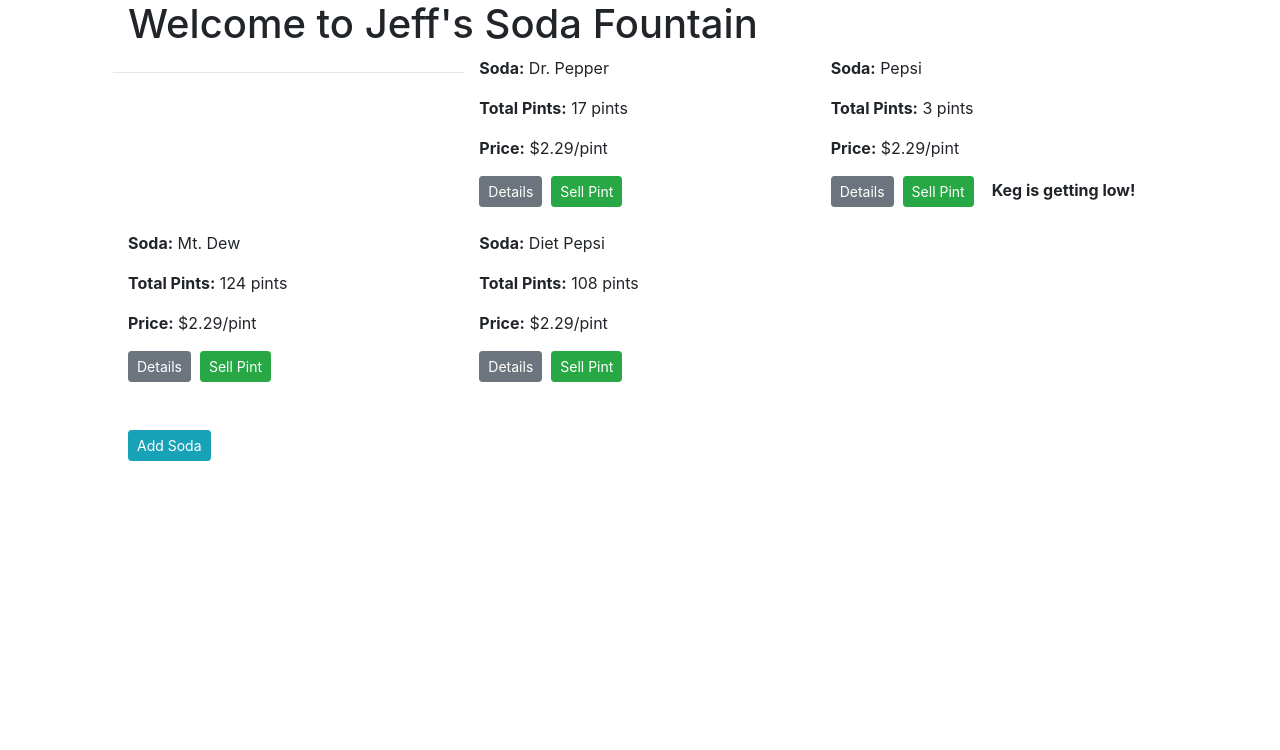
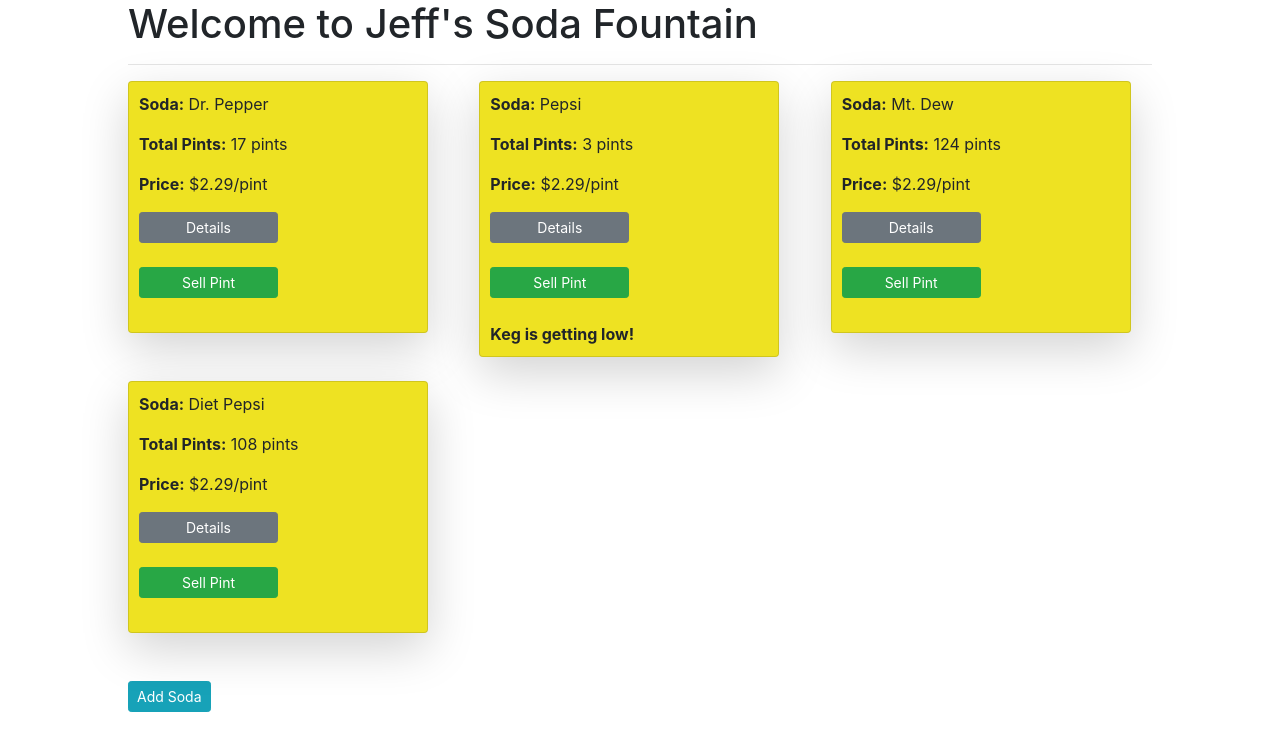
Before and after one commit to jeffdinsmore/Soda-Fountain-Redux, a React (Create React App) app: page / in a window 1280 px wide. Shown: the top 750 px of the page. Built offline with nearby package versions, Linux system fonts and the light colour scheme.

Commit message:
added cards to display sodas better

```diff
--- a/src/components/Header.js
+++ b/src/components/Header.js
@@ -4,6 +4,7 @@
   return (
     <React.Fragment>
     <h1>Welcome to Jeff's Soda Fountain</h1>
+    <hr />
     </React.Fragment>
   );
 }
--- a/src/components/Soda.js
+++ b/src/components/Soda.js
@@ -12,7 +12,7 @@
     kegLowWarning = "Keg is empty!"
   }
   if (parseInt(props.pints) !== 0) {
-    sellButton = <button className="btn btn-success btn-sm" onClick={() => props.whenSodaSellClicked({
+    sellButton = <button className="btn btn-success btn-sm w-50" onClick={() => props.whenSodaSellClicked({
       name: props.name,
       brand: props.brand,
       sugarContent: props.sugarContent,
@@ -21,8 +21,8 @@
       id: props.id
     })}>Sell Pint</button>;
   } else {
-    sellButton = <button disabled className="btn btn-secondary btn-sm" onClick={() => props.whenSodaSellClicked()}>Sell Pint</button>
-    refillKeg = <button className="btn btn-primary btn-sm" onClick={() => props.whenSodaRefillClicked({name: props.name,
+    sellButton = <button disabled className="btn btn-secondary btn-sm w-50" onClick={() => props.whenSodaSellClicked()}>Sell Pint</button>
+    refillKeg = <button className="btn btn-primary btn-sm w-50" onClick={() => props.whenSodaRefillClicked({name: props.name,
       brand: props.brand,
       sugarContent: props.sugarContent,
       pints: "124",
@@ -32,15 +32,13 @@
   return (
 
     <React.Fragment>
-      <div className="col mb-4">
       <p><strong>Soda:</strong> {props.name}</p>
       <p><strong>Total Pints:</strong> {props.pints} pints</p>
       <p><strong>Price:</strong> ${props.price}/pint</p>
-      <button className="btn btn-secondary btn-sm" onClick={() => props.whenSodaClicked(props.id)}>Details</button>&nbsp;&nbsp;
+      <button className="btn btn-secondary btn-sm w-50" onClick={() => props.whenSodaClicked(props.id)}>Details</button>&nbsp;&nbsp;
       {sellButton}&nbsp;&nbsp;
       {refillKeg}&nbsp;&nbsp;
       <strong>{kegLowWarning}</strong>
-      </div>
 
     </React.Fragment>
   )
--- a/src/components/SodaControl.js
+++ b/src/components/SodaControl.js
@@ -100,9 +100,7 @@
     }
     return (
       <React.Fragment>
-        <div className="row row-cols-1 row-cols-sm-1 row-cols-md-2 row-cols-lg-3 row-cols-xl-3">
         {currentlyVisibleState}
-        </div>
         <br></br>
         <button className="btn btn-info btn-sm" onClick={this.handleClick}>{buttonText}</button>
       </React.Fragment>
--- a/src/components/SodaList.js
+++ b/src/components/SodaList.js
@@ -6,8 +6,10 @@
   console.log("props2", props);
   return (
     <React.Fragment>
-      <hr/>
+      <div className="row row-cols-1 row-cols-sm-1 row-cols-md-2 row-cols-lg-3 row-cols-xl-3">
       {Object.values(props.sodaList).map((soda) =>
+      <div className="col mb-4">
+      <div className= "card shadow-lg h-200 text-left" style={{backgroundColor: "#eee222" }}>
         <Soda
           whenSodaClicked = { props.onSodaSelection }
           name={soda.name}
@@ -20,7 +22,10 @@
           whenSodaSellClicked={props.onClickingSellPint}
           whenSodaRefillClicked={props.onClickingRefill}
           />
+          </div>
+          </div>
       )}
+      </div>
     </React.Fragment>
   );
 }
@@ -30,7 +35,6 @@
   onSodaSelection: PropTypes.func,
   onClickingSellPint: PropTypes.func,
   onClickingRefill: PropTypes.func
-
 };
 
 export default SodaList;
--- a/src/index.css
+++ b/src/index.css
@@ -20,8 +20,11 @@
 
 .card {
   width: 300px;
+  padding: 10px;
 }
-.btn-success{
+
+
+/* .btn-success{
   color:#fff;
   background-color:#28a745;
   border-color:#28a745
@@ -64,4 +67,4 @@
 }
 .btn-info:not(:disabled):not(.disabled).active:focus,.btn-info:not(:disabled):not(.disabled):active:focus,.show>.btn-info.dropdown-toggle:focus{
   box-shadow:0 0 0 .2rem rgba(58,176,195,.5)
-}
+} */
```
